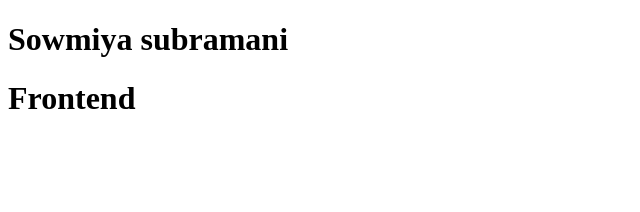
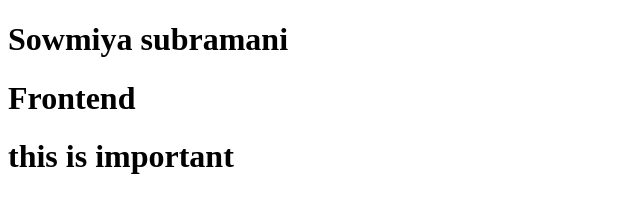
Before and after one commit to sowmivani/GitTutorYT, a plain HTML site: page index.html in a window 1280 px wide. Shown: the whole page, without its empty margins (0-640 px from the left). Drawn offline with Linux system fonts and the light colour scheme.

Commit message:
feat: added a line this is import

```diff
--- a/index.html
+++ b/index.html
@@ -8,5 +8,6 @@
 <body>
     <h1>Sowmiya subramani</h1>
     <h1>Frontend</h1>
+    <h1>this is important</h1>
 </body>
 </html>
```
